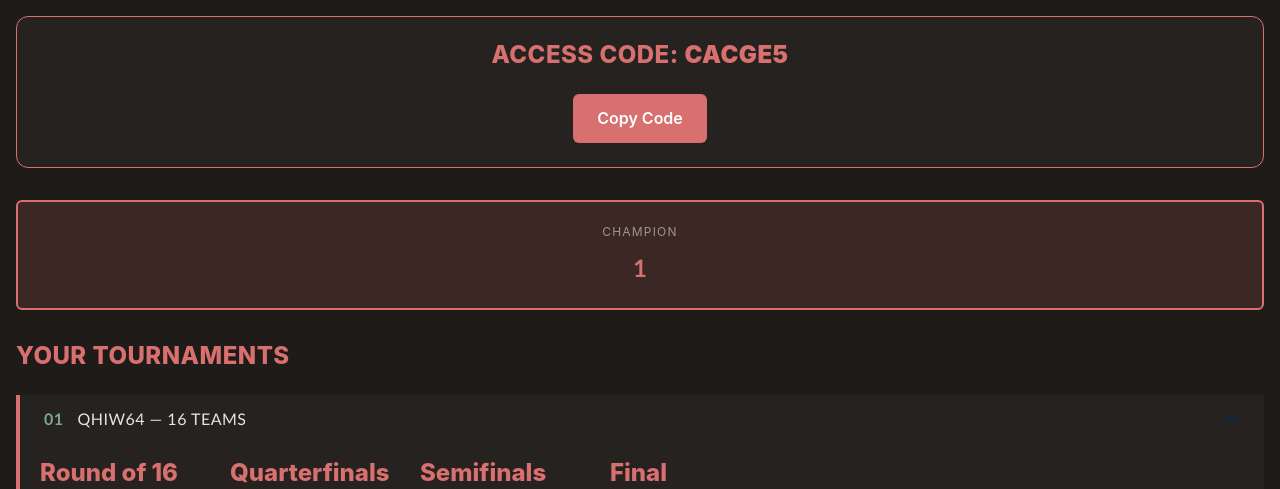
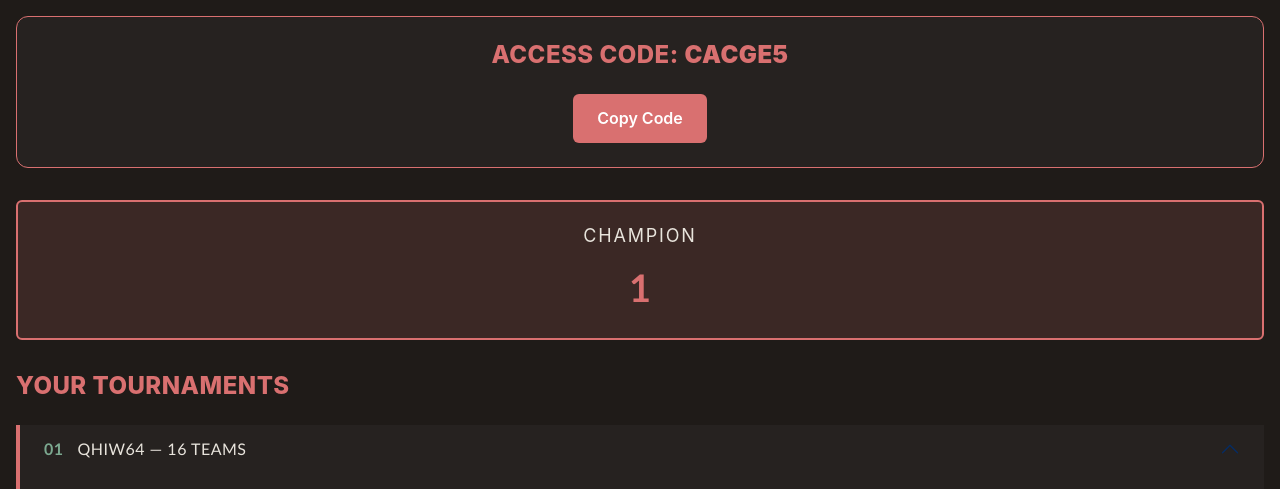
Before and after one commit to CarlySo132/L3-Computer-Science-Project, a Flask app: a page that uses templates/base.html in a window 1280 px wide. Shown: the part 55-544 px from the top of the page. Run offline with Flask 3, Linux system fonts and the light colour scheme.

Commit message:
Champion Banner improvements

```diff
--- a/static/style.css
+++ b/static/style.css
@@ -569,20 +569,20 @@ p {
   margin-bottom: 2rem;
 }
 
-.champion-label {
+.champion-banner .champion-label {
   display: block;
-  color: var(--muted);
-  font-size: 13px;
+  color: var(--text);
+  font-size: 18px;
   text-transform: uppercase;
   letter-spacing: 0.1em;
   margin-bottom: 6px;
 }
 
-.champion-name {
+.champion-banner .champion-name {
   display: block;
   color: var(--accent);
   font-family: var(--font-head);
-  font-size: 28px;
+  font-size: 38px;
   font-weight: 800;
   text-transform: uppercase;
 }
--- a/templates/index.html
+++ b/templates/index.html
@@ -1,7 +1,7 @@
 {% extends 'base.html' %}
 
 {% block content %}
-<h1>Welcome to the Tournament Generator!</h1>
+<h1>Welcome to the Tournament Generator!/h1>
 <p>Create and manage your tournaments with ease.</p>
 <img src="{{ url_for('static', filename='depositphotos_19085613-stock-illustration-sport-and-exercise.jpg') }}" alt="Tournament Image">
 {% endblock %}
```
Also changed, not shown: instance/Bracket.db.
